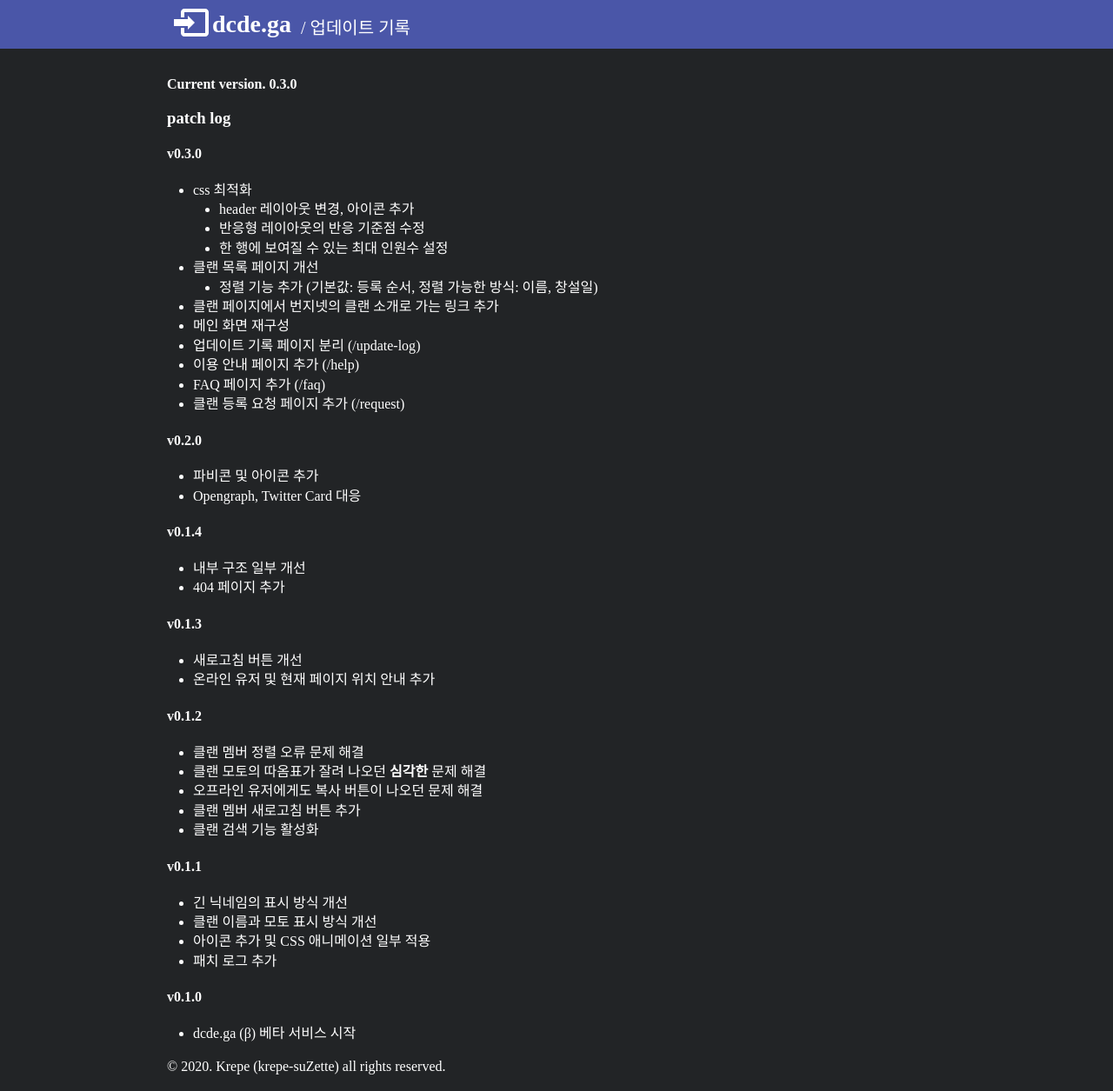
After one commit to krepe-suZette/dega.kr, a Flask app: page /update-log in a window 1280 px wide. The commit adds this page. Shown: the whole page at 87% size. Run offline with Flask 2, Linux system fonts and the light colour scheme; parts of the project's set-up code (start-up, migrations or seed data) failed here and were passed over.

```diff
--- a/app.py
+++ b/app.py
@@ -1,9 +1,11 @@
 import json
+from flask import Flask, render_template, jsonify, request
 
-from flask import Flask, render_template, jsonify, request
+from parser_client import Client
 
 
 app = Flask("main")
+p_client = Client(("localhost", 50001))
 with open("data/clan.json", encoding="utf-8") as f:
     clan_data: dict = json.load(f)
 with open("data/user.json", encoding="utf-8") as f:
@@ -13,6 +15,21 @@ with open("data/user.json", encoding="utf-8") as f:
 @app.route("/")
 def root():
     return render_template("root.html")
+
+
+@app.route("/update-log")
+def update_log():
+    return render_template("update-log.html")
+
+
+@app.route("/request")
+def add_request():
+    return render_template("request.html")
+
+
+@app.route("/help")
+def help():
+    return render_template("help.html")
 
 
 @app.route("/clan")
@@ -33,7 +50,26 @@ def clan_page(group_id: str):
 @app.route("/api/getSteamID")
 def api_get_steam_id():
     arr: list = request.args.getlist("id")
-    return jsonify({n: user_data[n]["Steam"]["steamID"] for n in arr if user_data.get(n, {}).get("Steam")})
+    return jsonify({n: user_data[n]["Steam"]["steamID"] for n in arr if user_data.get(n, {}).get("Steam") and user_data[n].get("isPublic", True)})
+
+
+@app.route("/api/clan/add/<group_id>")
+def api_clan_add(group_id: str):
+    if not group_id.isnumeric():
+        return jsonify({"result": False, "message": "Invalid argument value"})
+    skip_dupe = request.args.get("skip_dupe", "true") == "true"
+    msg = p_client.send({"type": "clan", "group_id": group_id, "skip_dupe": skip_dupe})
+    return jsonify({"result": msg == "OK", "message": msg})
+
+
+@app.route("/api/clan/memberUpdate")
+def api_clan_update():
+    pass
+
+
+@app.route("/api/user/update")
+def api_user_update():
+    pass
 
 
 @app.route("/api/frontend/update")
--- a/static/dcdega.js
+++ b/static/dcdega.js
@@ -209,3 +209,71 @@ var getClanOnlineMembers = function(groupId) {
 var refreshMembers = function() {
     getClanOnlineMembers(GROUP_ID);
 }
+
+// ================ /request ================ //
+var _showClanContainer = function() {
+    $(".clan-container").show()
+    $(".error-msg-box").hide()
+}
+var _hideClanContainer = function() {
+    $(".clan-container").hide()
+    $(".error-msg-box").show().find("h2").text("검색 결과가 없습니다.")
+}
+
+var _editClanContainer = function(name, callsign, motto, count, group_id) {
+    $(".clan-name").text(name);
+    $(".clan-callsign").text(callsign);
+    $(".clan-motto").text(motto);
+    $(".clan-member-count").text(count + "명")
+    $(".link-btn").attr("href", "https://www.bungie.net/ko/ClanV2?groupid=" + group_id)
+    $(".request-btn").attr("data-groupId", group_id)
+}
+
+var getGroupByName = function(name) {
+    _hideClanContainer();
+    $(".error-msg-box h2").text("검색중...")
+    $.ajax({
+        type: "GET",
+        url: "https://www.bungie.net/Platform/GroupV2/Name/" + name + "/1",
+        headers: {
+            "X-API-Key": API_KEY
+        }
+    }).done(function(data) {
+        if (data.ErrorCode == 1) {
+            _editClanContainer(
+                data.Response.detail.name,
+                data.Response.detail.clanInfo.clanCallsign,
+                data.Response.detail.motto,
+                data.Response.detail.memberCount,
+                data.Response.detail.groupId
+            );
+            _showClanContainer();
+            if (data.Response.detail.memberCount < 10) {
+                $(".request-btn").attr("disabled", true);
+            }
+        }
+        else {
+            _hideClanContainer();
+        }
+    }).fail(function(data) {
+        _hideClanContainer();
+    });
+}
+
+var clanAddRequest = function(el) {
+    var group_id = $(el).attr("data-groupId")
+    $.ajax({
+        type: "GET",
+        url: "/api/clan/add/" + group_id
+    }).done(function(resp) {
+        if (resp.result) alert("신청이 완료되었습니다. 적용에는 시간이 걸리니 조금만 기다려주세요.");
+        else alert("추가 신청 실패: " + resp.message);
+    }).fail(function() {
+        alert("추가 신청 실패.")
+    });
+}
+
+var searchSubmit = function(e) {
+    e.preventDefault();
+    getGroupByName($("#clan-search").val())
+}
--- /dev/null
+++ b/templates/update-log.html
@@ -0,0 +1,77 @@
+{% extends 'layout.html' %}
+
+{% block header %}
+<div class="nav-icon"><a href="/"><img src="/static/img/icon-transparent.svg" alt="icon"></a></div>
+<div class="nav-logo hide-small"><a href="/">dcde.ga</a></div>
+<a href="/update-log" class="nav-path">/ 업데이트 기록</a>
+{% endblock %}
+
+{% block content %}
+
+<div class="update-log">
+  <strong>Current version. 0.3.0</strong>
+  <h3>patch log</h3>
+  <h4>v0.3.0</h4>
+  <ul>
+    <li>css 최적화
+      <ul>
+        <li>header 레이아웃 변경, 아이콘 추가</li>
+        <li>반응형 레이아웃의 반응 기준점 수정</li>
+        <li>한 행에 보여질 수 있는 최대 인원수 설정</li>
+      </ul>
+    </li>
+    <li>클랜 목록 페이지 개선
+      <ul>
+        <li>정렬 기능 추가 (기본값: 등록 순서, 정렬 가능한 방식: 이름, 창설일)</li>
+      </ul>
+    </li>
+    <li>클랜 페이지에서 번지넷의 클랜 소개로 가는 링크 추가</li>
+    <li>메인 화면 재구성</li>
+    <li>업데이트 기록 페이지 분리 (<a href="/update-log">/update-log</a>)</li>
+    <li>이용 안내 페이지 추가 (<a href="/help">/help</a>)</li>
+    <li>FAQ 페이지 추가 (<a href="/faq">/faq</a>)</li>
+    <li>클랜 등록 요청 페이지 추가 (<a href="/request">/request</a>)</li>
+  </ul>
+  <h4>v0.2.0</h4>
+  <ul>
+    <li>파비콘 및 아이콘 추가</li>
+    <li>Opengraph, Twitter Card 대응</li>
+  </ul>
+
+  <h4>v0.1.4</h4>
+  <ul>
+    <li>내부 구조 일부 개선</li>
+    <li>404 페이지 추가</li>
+  </ul>
+
+  <h4>v0.1.3</h4>
+  <ul>
+    <li>새로고침 버튼 개선</li>
+    <li>온라인 유저 및 현재 페이지 위치 안내 추가</li>
+  </ul>
+
+  <h4>v0.1.2</h4>
+  <ul>
+    <li>클랜 멤버 정렬 오류 문제 해결</li>
+    <li>클랜 모토의 따옴표가 잘려 나오던 <b>심각한</b> 문제 해결</li>
+    <li>오프라인 유저에게도 복사 버튼이 나오던 문제 해결</li>
+    <li>클랜 멤버 새로고침 버튼 추가</li>
+    <li>클랜 검색 기능 활성화</li>
+  </ul>
+
+  <h4>v0.1.1</h4>
+  <ul>
+    <li>긴 닉네임의 표시 방식 개선</li>
+    <li>클랜 이름과 모토 표시 방식 개선</li>
+    <li>아이콘 추가 및 CSS 애니메이션 일부 적용</li>
+    <li>패치 로그 추가</li>
+  </ul>
+
+  <h4>v0.1.0</h4>
+  <ul>
+    <li>dcde.ga (β) 베타 서비스 시작</li>
+  </ul>
+</div>
+
+<p>&copy; 2020. Krepe (krepe-suZette) all rights reserved.</p>
+{% endblock %}
```
Also changed, not shown: static/style.css (+107 -23 lines), templates/request.html (added, +41 -0 lines).
